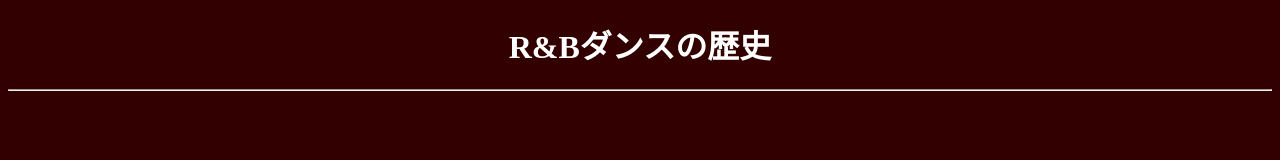
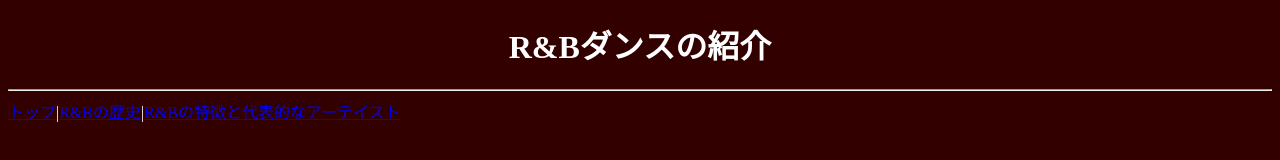
Before and after one commit to wed2025-004/information-processing-4th, a plain HTML site: page history.html in a window 1280 px wide. Drawn offline with Linux system fonts and the light colour scheme.

Commit message:
Update history.html

```diff
--- a/history.html
+++ b/history.html
@@ -4,11 +4,11 @@
     <meta charset="UTF-8">
     <link rel="stylesheet" href="style.css">
     <meta name="viewport" content="width=device-width, initial-scale=1.0">
-    <title>R&Bダンスの歴史</title>
+    <title>R&Bダンスの紹介</title>
 </head>
 <body>
-    <h1>R&Bダンスの歴史</h1>
+    <h1>R&Bダンスの紹介</h1>
     <hr>
-
+    <a href="index.html">トップ</a>|<a href="history.html">R&Bの歴史</a>|<a href="artist.html">R&Bの特徴と代表的なアーテイスト</a>
 </body>
 </html>
```
